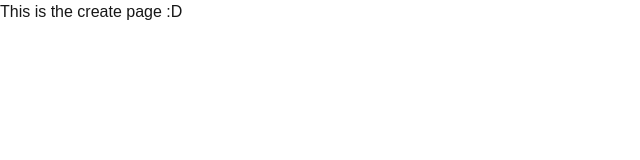
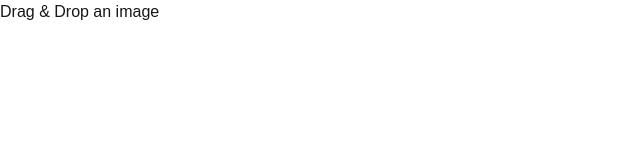
Before and after one commit to brianramirezUF/whatle, a Next.js app: page /create in a window 1280 px wide. Shown: the top 160 px of the page, without its empty margins (0-640 px from the left). Built offline with nearby package versions, Linux system fonts and the light colour scheme.

Commit message:
basic frontend image upload

```diff
--- a/src/app/create/page.tsx
+++ b/src/app/create/page.tsx
@@ -1,7 +1,9 @@
+import { ImageDrop } from '@/components/ImageDrop'
+
 export default function Home() {
     return (
       <>
-      This is the create page :D
+        <ImageDrop />
       </>
     );
 }
--- /dev/null
+++ b/src/components/ImageDrop.tsx
@@ -0,0 +1,34 @@
+'use client'
+import { useState, useEffect } from "react";
+
+function ImageDrop(){
+    const [image, setImage] = useState<string | null>(null);
+
+    const handleDrop: React.DragEventHandler<HTMLDivElement> = (e) => {
+        e.preventDefault();
+        const file = e.dataTransfer.files[0];
+
+        setImage(URL.createObjectURL(file))
+    }
+
+    useEffect(() => {
+        console.log(image);
+    }, [image]);
+
+    return(
+        <div
+            onDragOver={(e) => e.preventDefault()}
+            onDrop={handleDrop}
+            className="relative w-full h-full"
+        >
+            {image ? (
+                <img src={image} alt="Uploaded preview" />
+            ) : (
+                <p>Drag & Drop an image</p>
+            )}
+        </div>
+
+    )
+}
+
+export{ImageDrop}
```
